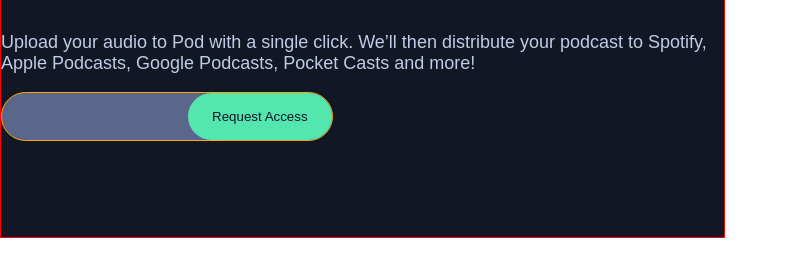
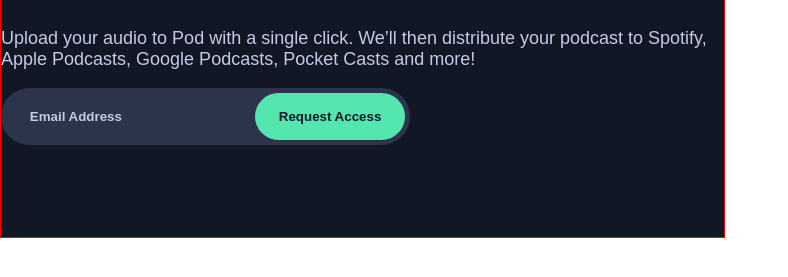
Before and after one commit to nlukic97/podcast-interface-task, a website: page starter-code/index.html in a window 1280 px wide. Shown: the part 273-550 px from the top of the page, without its empty margins (0-788 px from the left). Drawn offline with Linux system fonts and the light colour scheme; a web font is replaced by a local one.

Commit message:
made the button submission part

```diff
--- a/starter-code/index.html
+++ b/starter-code/index.html
@@ -25,7 +25,7 @@
         <!-- Sign-up section -->
         <div class="sign-up-container">
           <div class='sign-up-component'>
-            <input type="email" name="email" id="email">
+            <input type="email" name="email" id="email" placeholder="Email Address">
             <button>Request access</button>
           </div>
         </div>
--- a/starter-code/scss/imports/_components.scss
+++ b/starter-code/scss/imports/_components.scss
@@ -28,22 +28,39 @@
 
         .sign-up-component {
             display: inline-block;
-            border: 1px solid orange;
-            background-color: $color-dark-gray;
+            // border: 1px solid orange;
+            background-color: $color-dark-blue;
             border-radius: 100px;
-            // padding: 1rem;
+            padding: 0.3rem;
 
             input {
                 display: inline-block;
-                // padding: 0.2rem 0.5rem;
                 background-color: transparent;
                 border: none;
+                outline: none;
+                padding: 1rem  0 1rem 1.5rem;
+                color: $color-white;
+                font-weight: 700;
+                width: 220px;
 
-                &:focus {
-                    background-color: transparent;
+                &::placeholder,
+                &::-webkit-input-placeholder {
+                    font-weight: 700;
                     border: none;
+                    color:$color-light-gray;
                 }
+
+                &:-webkit-autofill,
+                &:-webkit-autofill:hover,
+                &:-webkit-autofill:focus {
+                    border: none;
+                    -webkit-text-fill-color: $color-white;
+                    -webkit-box-shadow: none;
+                    transition: background-color 5000s ease-in-out 0s;
+                }
+
             }
+
             button {
                 display: inline-block;
                 background-color: $color-green;
@@ -52,10 +69,13 @@
                 border-radius: 100px;
                 padding: 1rem 1.5rem;
                 border: none;
+                font-weight: 700;
 
                 &:hover {
                     cursor: pointer;
                     color: $color-light-green;
+                    background-color: $color-light-green;
+                    color: $color-darker-blue;
                 }
             }
         }
```
Also changed, not shown: starter-code/css/style.css, 1 other file.
